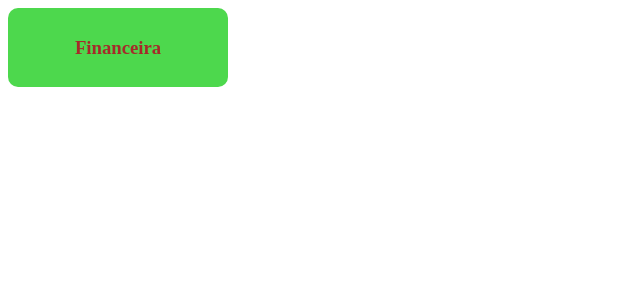
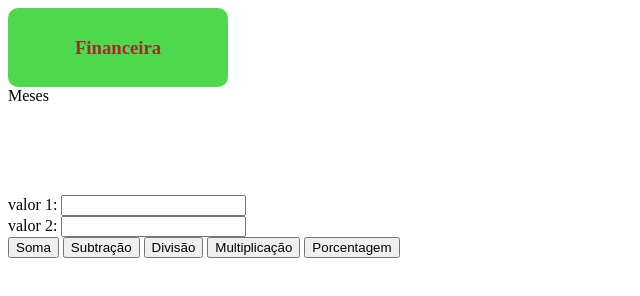
Before and after one commit to luisafabri/primeirod_3t, a plain HTML site: page index.HTML in a window 1280 px wide. Shown: the whole page, without its empty margins (0-640 px from the left). Drawn offline with Linux system fonts and the light colour scheme.

Commit message:
Update index.HTML

```diff
--- a/index.HTML
+++ b/index.HTML
@@ -11,33 +11,38 @@
 </head>
 
 <body>
-    <input type="checkbox" id="input-calcF">
+   <input type="checkbox" id ="input-calcF">
 
    <div id="calculadora">
-
       <label for="input-calcF">
-            <h3>Financeira</h3>
+           <h3> Financeira </h3>
       </label>
-
       <div class="calcF">
 
+
       <div id="sptotal">
-                <span id="total">Total:0,00</span> <br>
+      <span id="total"> Total: 0,00</span>
    </div>
-
       Capital: <input id="valor" type="text"> <br>
       Juros Mensais: <input id="juros" type="text"> <br>
       Nr. de Meses: <input id="meses" type="text"> <br>
       <button onclick="total()">Calcula</button>
-
+   </div>
+</div>
+   <div>
+      <span id="mes">Meses</span>
    </div>
 
-    </div>
 
-    <div>
-        <span id="mes"></span>
-    </div>
-
+   <br><br><br>
+   <span id="resultado"></span><br><br>
+   valor 1: <input id="v1" type="text"><br>
+   valor 2: <input id="v2" type="text"><br>
+   <button onclick="adicao()">Soma</button>
+   <button onclick="subtracao()">Subtração</button>
+   <button onclick="divisao()">Divisão</button>
+   <button onclick="multiplicacao()">Multiplicação</button>
+   <button onclick="porcentagem()">Porcentagem</button>
 </body>
 
 </html>
```
Lines whose indentation alone changed are shown as unchanged.
